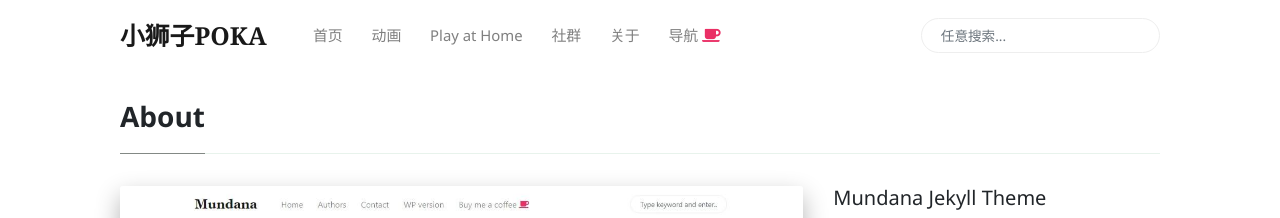
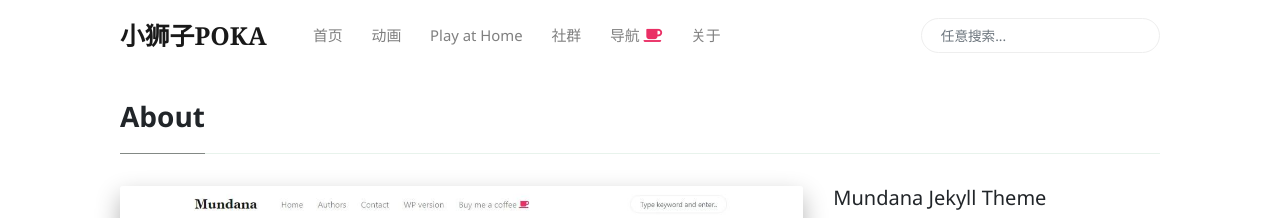
Before and after one commit to funkidsvip/poka.github.io, a Jekyll site: the page built from _pages/about.md, in a window 1280 px wide. Shown: the top 218 px of the page. Built offline with Jekyll 4.4.1, drawn with Linux system fonts in a browser that asks for light colours; nearby versions of some CDN libraries; comment, search, counter and statistics services are not loaded.

Commit message:
Update menu-header.html

```diff
--- a/_includes/menu-header.html
+++ b/_includes/menu-header.html
@@ -12,11 +12,10 @@
 <li class="nav-item">
     <a target="_blank" class="nav-link" href="https://www.wowthemes.net/themes/mundana-ghost/">社群</a>
 </li>
-
-<li class="nav-item">
-    <a class="nav-link" href="{{site.baseurl}}/authors-list.html">关于</a>
-</li>
 <li class="nav-item">
     <a target="_blank" class="nav-link" href="{{site.baseurl}}/youshi.html">导航 <i
             class="fa fa-coffee text-danger"></i></a>
 </li>
+<li class="nav-item">
+    <a class="nav-link" href="{{site.baseurl}}/authors-list.html">关于</a>
+</li>
```
